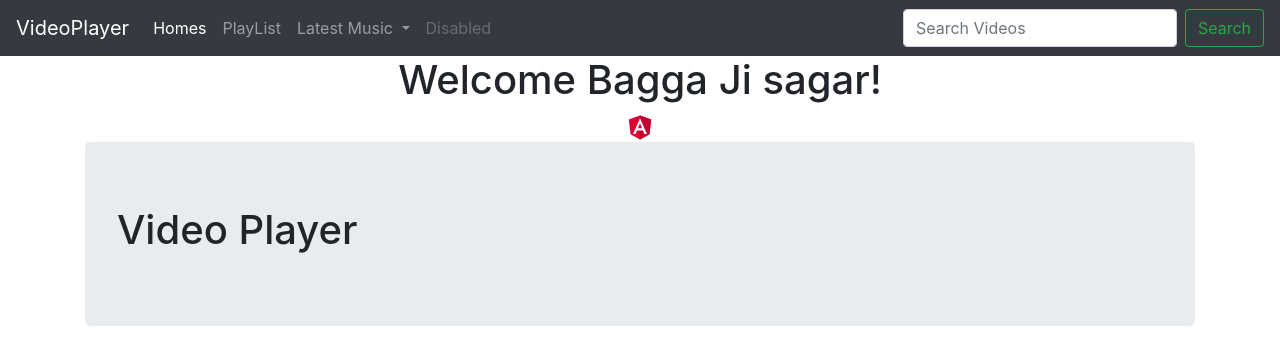
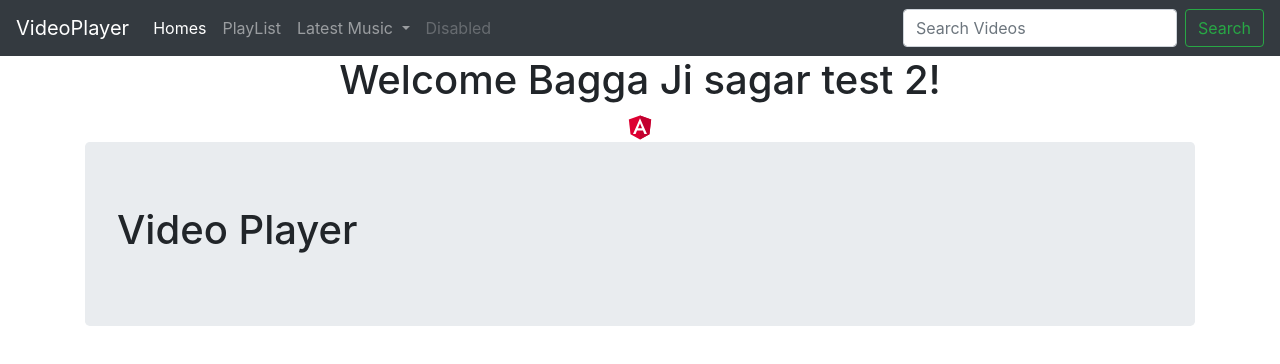
Before and after one commit to KartikSagar007/meanApp_RAM, an Angular app: page /home in a window 1280 px wide. Shown: the top 364 px of the page. Built offline with nearby package versions, Linux system fonts and the light colour scheme.

Commit message:
bagga ji sagar test2

```diff
--- a/src/app/app.component.ts
+++ b/src/app/app.component.ts
@@ -6,5 +6,5 @@ import { Component } from '@angular/core';
   styleUrls: ['./app.component.css']
 })
 export class AppComponent {
-  title = 'Bagga Ji sagar';
+  title = 'Bagga Ji sagar test 2';
 }
```
